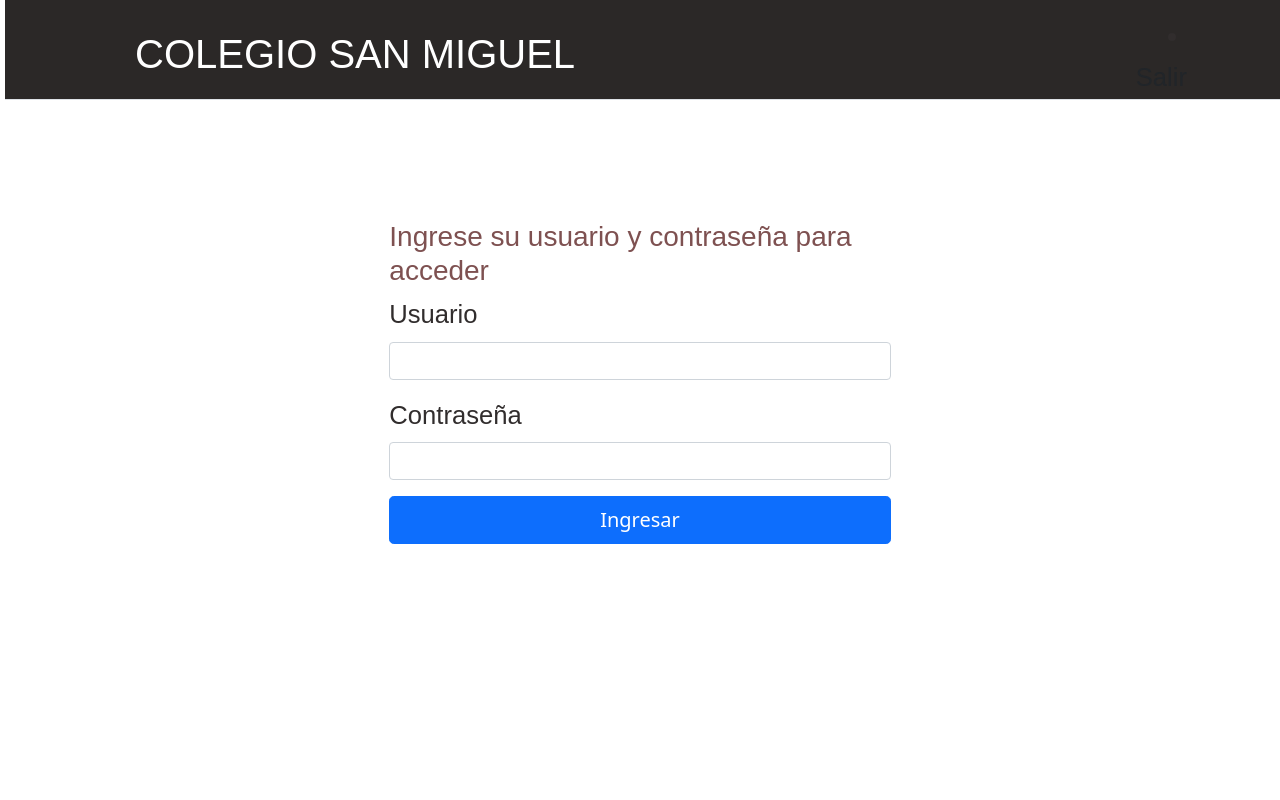
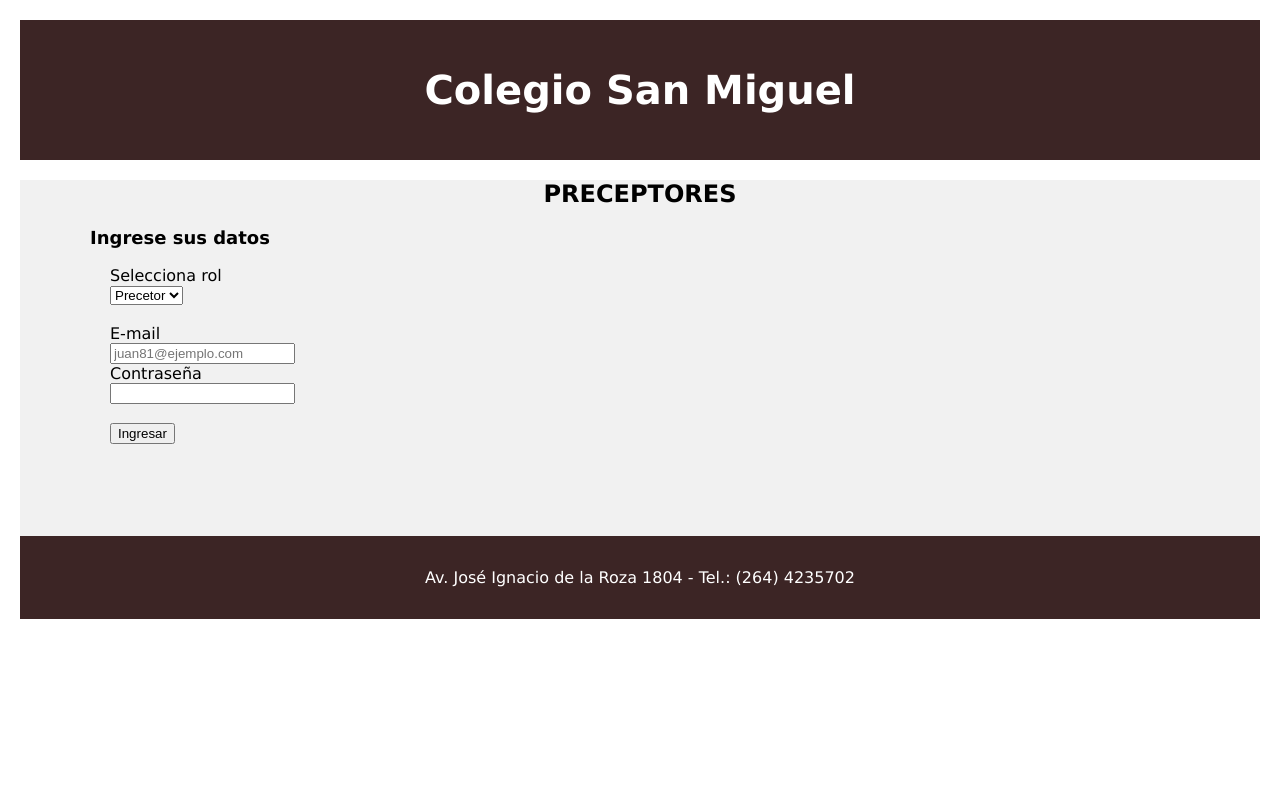
Before and after one commit to LourdesPuigdengolas/Tema5-ControlAsistenciasColegio, a Flask app: page / in a window 1280 px wide. Run offline with Flask 3, Linux system fonts and the light colour scheme.

Commit message:
login front y back

```diff
--- a/main.py
+++ b/main.py
@@ -1,7 +1,7 @@
-from flask import Flask, render_template
+from flask import Flask, render_template, session, redirect, request
 
 app = Flask(__name__)
-
+app.secret_key='CLAVE SECRETA'
 
 @app.route('/')
 def index():
@@ -9,13 +9,30 @@ def index():
     #lugo de validar el usuario me tendría que dirigir al html de preceptor
 
 #caso de ejemplo para login luego de presionar el boton ingresar
-@app.route('/login')
+@app.route('/login', methods=['POST'])
 def login():
-    isLoged = gestor.verifyUser()
-    if isLoged:
-        return render_template('preceptor.html')
+    if request.method == 'POST':
+        session['email'] = request.form['email']
+        session['password'] = request.form['password']
+        return redirect('/preceptor')
     else:
         return render_template('index.html')#mostrar el error en la pagina de login
 
+@app.route('/preceptor')
+def preceptor():
+    if 'email' in session:
+        return render_template('preceptor.html')
+    else:
+        return redirect('/')
+
+@app.route('/logout')
+def logout():
+    session.pop('email', None) #pop me elimina la clave email del diccionario session
+    session.pop('password', None)
+    return redirect('/')
+
+
+
+
 if __name__ == '__main__':
     app.run()
--- a/static/style.css
+++ b/static/style.css
@@ -1,62 +1,55 @@
-body {
-    background-color: #bd9384;
+* {
+    box-sizing: border-box;
+   }
+   body {
+	margin: 10px;
+	padding: 10px;
+    font-family: 'Lucida Sans', 'Lucida Sans Regular', 'Lucida Grande', 'Lucida Sans Unicode', Geneva, Verdana, sans-serif;
+   }
+   header {
+    background-color: #3c2525;
+    padding: 20px;
+    text-align: center;
+    font-size: 35px;
+    color: white;
+   }
+   h1{
+	font-size: 40px;
+	font-family: 'Lucida Sans', 'Lucida Sans Regular', 'Lucida Grande', 'Lucida Sans Unicode', Geneva, Verdana, sans-serif;
+	text-align: center;
 
+   }
+   h2{
+	font-size: 24px;
+	font-family: 'Lucida Sans', 'Lucida Sans Regular', 'Lucida Grande', 'Lucida Sans Unicode', Geneva, Verdana, sans-serif;
+    text-align: center;
+	}
+	h3{
+	font-size: 18px;
+	font-family: 'Lucida Sans', 'Lucida Sans Regular', 'Lucida Grande', 'Lucida Sans Unicode', Geneva, Verdana, sans-serif;
+    text-align: left;
+	margin-left: 70px ;
+	}
+section{
+	background-color: #f1f1f1;
 }
+   form {
+    padding-left: 90px;
+    width: 100%;
+    background-color: #f1f1f1;
+    height: 270px;
+	font-size: 16px;
 
-
-#contenedor {
-	width: 1024px;
-	height: 768px;
-	margin: auto;
-
-}
-
-
-
-header {
-	width:100%;
-	height: 100px;
-	background-color: #2b2827;
-	margin-bottom: 20px;
-	margin-left: 5px;
-}
-
-#tierra-media img {
-   width:100%;
-	height: 100px;
-
-}
-
-#carouselExampleIndicators {
-	margin-left: 10px;
-	margin-right: 10px;
-
-}
- h1 {
- 	color: #fff;
- 	text-align: center;
-
- 	font-size: 450%;
- }
-
-h2 {
-	font-family: 'Montserrat', sans-serif;
-    color: #210336;
-	font-size: 220%;
-	margin-top: 60px;
-	margin-bottom: 70px;
-	margin-left: 5px;
-	text-shadow: 2px 2px 2px #bfb2ac;
-}
-
-h3 {
-	font-family: 'Montserrat', sans-serif;
-    color: #7e5151;
-    font-size: 120%
-}
-.mb-3{
-	font-family: 'Montserrat', sans-serif;
-    color: #312d2d;
-	font-size: 160%;
-
-}
+   }
+   footer {
+    background-color: #3c2525;
+    padding: 16px;
+    text-align: center;
+    color: white;
+	float: bottom;
+   }
+   @media (max-width: 600px) {
+    nav, article { width: 100%;
+        height: auto;
+        }
+       }
--- a/templates/index.html
+++ b/templates/index.html
@@ -1,67 +1,45 @@
+<!DOCTYPE html>
 <html>
 
 <head>
-    <title>Col. San Miguel</title>
-    <link href="{{url_for('static', filename = 'style.css')}}" rel="stylesheet">
-
-    <jsp:include page="partials/head.jsp"></jsp:include>
-    <meta name="viewport" content="width=device-width, initial-scale=1">
-    <link href="https://cdn.jsdelivr.net/npm/bootstrap@5.1.3/dist/css/bootstrap.min.css" rel="stylesheet" integrity="sha384-1BmE4kWBq78iYhFldvKuhfTAU6auU8tT94WrHftjDbrCEXSU1oBoqyl2QvZ6jIW3" crossorigin="anonymous">
-
-
+  <meta charset="utf-8">
+  <meta name="viewport" content="width=device-width">
+  <title>Colegio San Miguel</title>
+  <link rel="stylesheet "href="{{url_for('static', filename= 'style.css')}}">
 
 </head>
 
 <body>
+  <header>
+    <h1>Colegio San Miguel</h1>
+  </header>
+  <section>
 
-    <header class="p-3 mb-3 border-bottom">
-        <div class="container">
-          <div class="d-flex flex-wrap align-items-center justify-content-center justify-content-lg-start">
-            <a href="/" class="d-flex align-items-center mb-2 mb-lg-0 text-dark text-decoration-none">
-              <svg class="bi me-2" width="40" height="32" role="img" aria-label="Bootstrap"><use xlink:href="#bootstrap"/></svg>
-            </a>
+    <!-- si va a enviar datos al servidor use etiqueta form, si solo va a mostrar datos use la etiqueta article-->
 
-            <ul class="nav col-12 col-lg-auto me-lg-auto mb-2 justify-content-center mb-md-0">
+      <h2>PRECEPTORES</h2>
+      <h3>Ingrese sus datos</h3>
 
-               <h1 >COLEGIO SAN MIGUEL</h1>
+    <form action = "http://localhost:5000/login" method = "post" class= "container">
+      <label for = "rol">Selecciona rol</label><br>
+      <select>
+        <option value="1">Precetor</option>
+        <option value="2">Padres</option>
 
-            </ul>
-
-
-            <div class="dropdown text-end">
-
-
-                <li><a class="dropdown-item" href="#">Salir</a></li>
-              </ul>
-            </div>
-          </div>
-        </div>
-      </header>
-
-    <div class="col-lg-5 mx-auto p-3 py-md-5">
-
-		<main>
-			<h1>Colegio San Miguel</h1>
-			<h3>Ingrese su usuario y contraseña para acceder</h3>
-
-				<div class="mb-3">
-					<label for="username" class="form-label">Usuario</label> <input
-						class="form-control" name="username">
-				</div>
-
-				<div class="mb-3">
-					<label for="password" class="form-label">Contraseña</label> <input
-						type="password" class="form-control" name="password">
-				</div>
-
-				<div class="d-grid gap-2">
-					<button type="submit" class="btn btn-lg btn-primary">Ingresar</button>
-				</div>
-			</form>
-
-		</main>
-	</div>
-
+      </select>
+      <br><br>
+      <label for = "email">E-mail</label><br>
+      <input type = "text" name = "email" placeholder = "juan81@ejemplo.com" /><br>
+      <label for = "password">Contraseña</label><br>
+      <input type = "password" name = "password" placeholder = ""/>
+      <br><br>
+      <input type = "submit" value = "Ingresar" />
+      <br><br>
+    </form>
+  </section>
+  <footer>
+    <p>Av. José Ignacio de la Roza 1804 - Tel.: (264) 4235702</p>
+  </footer>
 </body>
 
 </html>
```
Also changed, not shown: templates/preceptor.html (+10 -2 lines).
